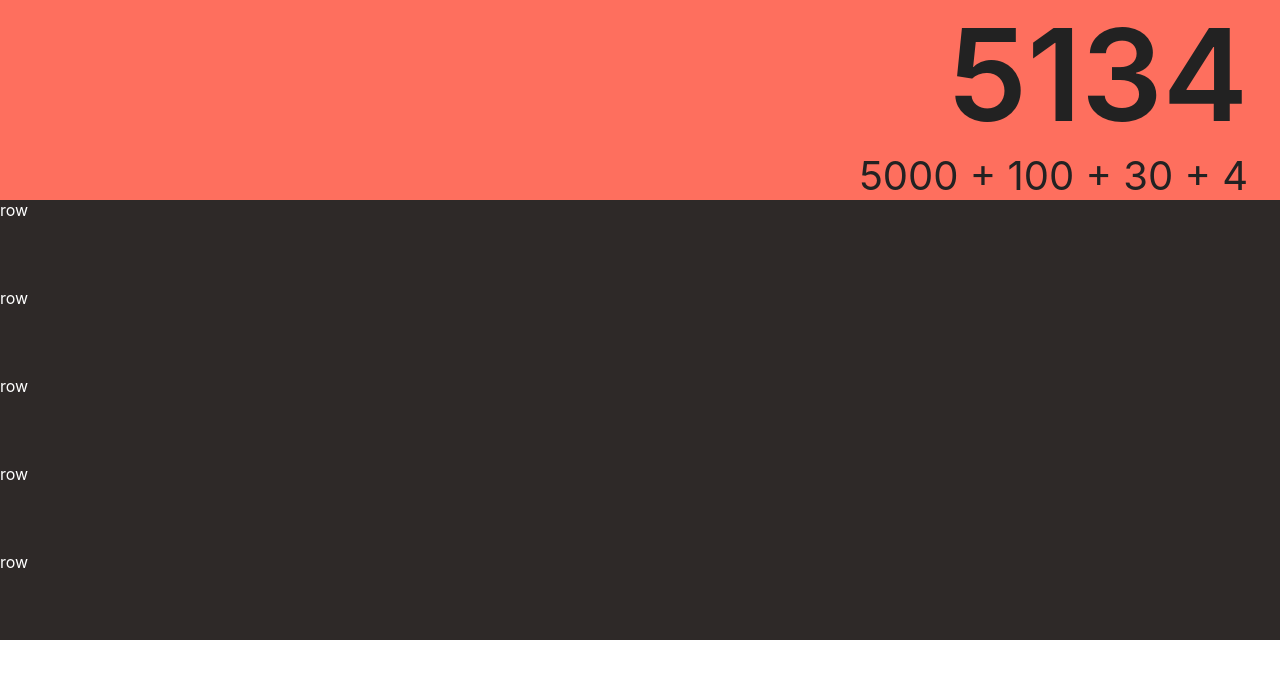
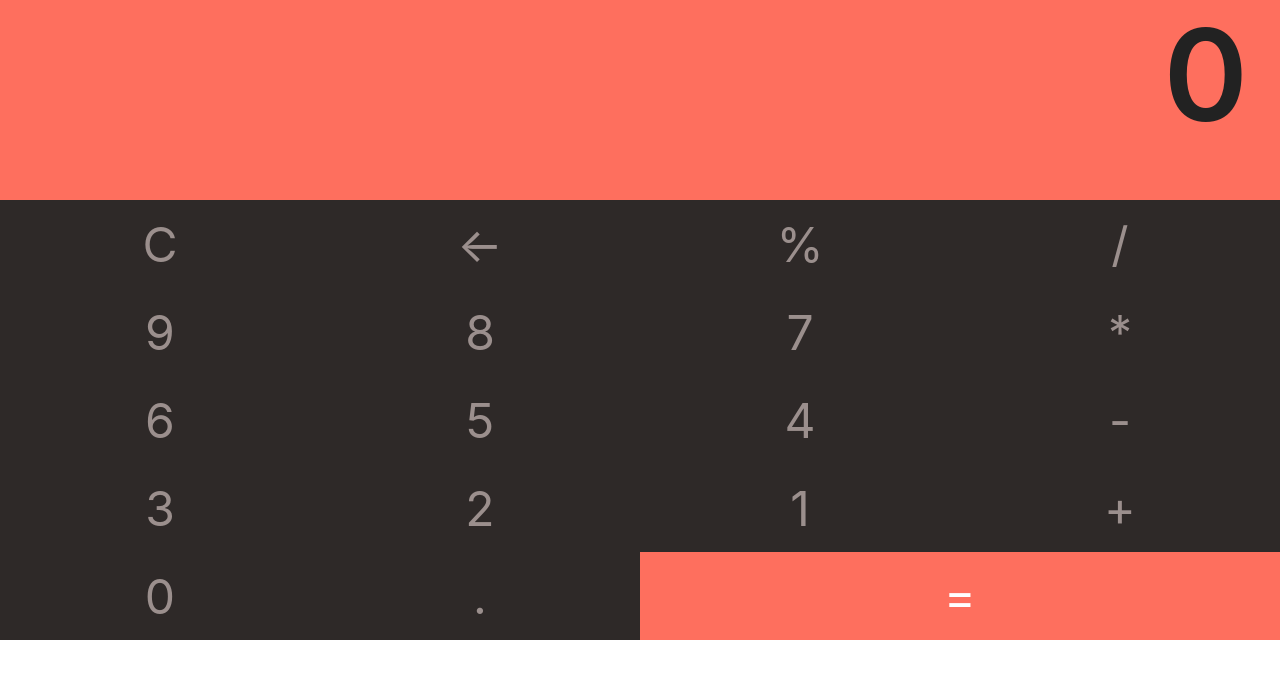
Before and after one commit to i-k0n/react-calculator, a React (Create React App) app: page / in a window 1280 px wide. Shown: the top 678 px of the page. Built offline with nearby package versions, Linux system fonts and the light colour scheme.

Commit message:
pass props to the components

```diff
--- a/src/App.css
+++ b/src/App.css
@@ -60,3 +60,36 @@
   display: flex; /* To control the dimension */
   color: white;
 }
+
+.btn {
+  width: 25%;
+  height: 100%;
+  font-size: 3rem;
+  font-family: inherit;
+  background-color: #2e2928;
+  border: 1px solid transparent;
+  outline: none;
+  display: flex;
+  justify-content: center;
+  align-items: center;
+  transition: all .2s;
+  color: #9b8f8d;
+}
+.btn:hover {
+  color: #bbb;
+  background-color: #fe6f5e;
+}
+.btn:active {
+  transform: scale(.95);
+}
+
+.btn--large {
+  width: 50%;
+  color: #fff;
+  background-color: #fe6f5e;
+  transition: all .2s;
+}
+.btn--large:hover {
+  background-color: #2e2928;
+  color: #fe6f5e;
+}
--- a/src/components/Calculator/Calculator.js
+++ b/src/components/Calculator/Calculator.js
@@ -1,12 +1,15 @@
-import React, { useState, useEffect } from 'react'
+import React, { useState } from 'react'
 import Screen from './Screen/Screen'
 import Keypad from './Keypad/Keypad'
 
 function Calculator() {
 
+    const [equation, setEquation] = useState('');
+    const [result, setResult] = useState(0);
+
     return (
       <main className="calculator">
-        <Screen />
+        <Screen equation={equation} result={result} />
         <Keypad />
       </main>
     )
--- a/src/components/Calculator/Keypad/Button.js
+++ b/src/components/Calculator/Keypad/Button.js
@@ -0,0 +1,18 @@
+import React from 'react'
+
+function Button(props) {
+
+    const classes = ['btn'];
+
+    if (typeof props !== 'undefined' && typeof props.type !== 'undefined') {
+        classes.push('btn--' + props.type);
+    }
+
+    return (
+        <button className={classes.join(' ')}>
+            {props.children}
+        </button>
+    )
+}
+
+export default Button
--- a/src/components/Calculator/Keypad/Keypad.js
+++ b/src/components/Calculator/Keypad/Keypad.js
@@ -1,16 +1,45 @@
 import React from 'react'
 import KeypadRow from './KeypadRow/KeypadRow'
+import Button from './Button'
 
 function Keypad() {
     return (
-        <section className="keypad">
-            <KeypadRow />
-            <KeypadRow />
-            <KeypadRow />
-            <KeypadRow />
-            <KeypadRow />
-        </section>
-    )
+      <section className="keypad">
+        <KeypadRow>
+          <Button>C</Button>
+          <Button>&larr;</Button>
+          <Button>%</Button>
+          <Button>/</Button>
+        </KeypadRow>
+
+        <KeypadRow>
+          <Button>9</Button>
+          <Button>8</Button>
+          <Button>7</Button>
+          <Button>*</Button>
+        </KeypadRow>
+
+        <KeypadRow>
+          <Button>6</Button>
+          <Button>5</Button>
+          <Button>4</Button>
+          <Button>-</Button>
+        </KeypadRow>
+
+        <KeypadRow>
+          <Button>3</Button>
+          <Button>2</Button>
+          <Button>1</Button>
+          <Button>+</Button>
+        </KeypadRow>
+
+        <KeypadRow>
+          <Button>0</Button>
+          <Button>.</Button>
+          <Button type="large">=</Button>
+        </KeypadRow>
+      </section>
+    );
 }
 
 export default Keypad
--- a/src/components/Calculator/Keypad/KeypadRow/KeypadRow.js
+++ b/src/components/Calculator/Keypad/KeypadRow/KeypadRow.js
@@ -1,9 +1,9 @@
 import React from 'react'
 
-function KeypadRow() {
+function KeypadRow(props) {
     return (
         <div className="keypad__row">
-            row
+            {props.children}
         </div>
     )
 }
--- a/src/components/Calculator/Screen/ComputationScreen/ComputationScreen.js
+++ b/src/components/Calculator/Screen/ComputationScreen/ComputationScreen.js
@@ -1,9 +1,9 @@
 import React from 'react'
 
-function ComputationScreen() {
+function ComputationScreen(props) {
     return (
         <div className="computation-screen">
-            5000 + 100 + 30 + 4
+            {props.children}
         </div>
     )
 }
--- a/src/components/Calculator/Screen/ResultScreen/ResultScreen.js
+++ b/src/components/Calculator/Screen/ResultScreen/ResultScreen.js
@@ -1,9 +1,9 @@
 import React from 'react'
 
-function ResultScreen() {
+function ResultScreen(props) {
     return (
         <div className="result-screen">
-            5134
+            {props.children}
         </div>
     )
 }
--- a/src/components/Calculator/Screen/Screen.js
+++ b/src/components/Calculator/Screen/Screen.js
@@ -3,11 +3,11 @@
 import ComputationScreen from './ComputationScreen/ComputationScreen'
 
 
-function Screen() {
+function Screen(props) {
     return (
         <section className="screen">
-            <ResultScreen />
-            <ComputationScreen />
+            <ResultScreen>{props.result}</ResultScreen>
+            <ComputationScreen>{props.equation}</ComputationScreen>
         </section>
 
     )
```
